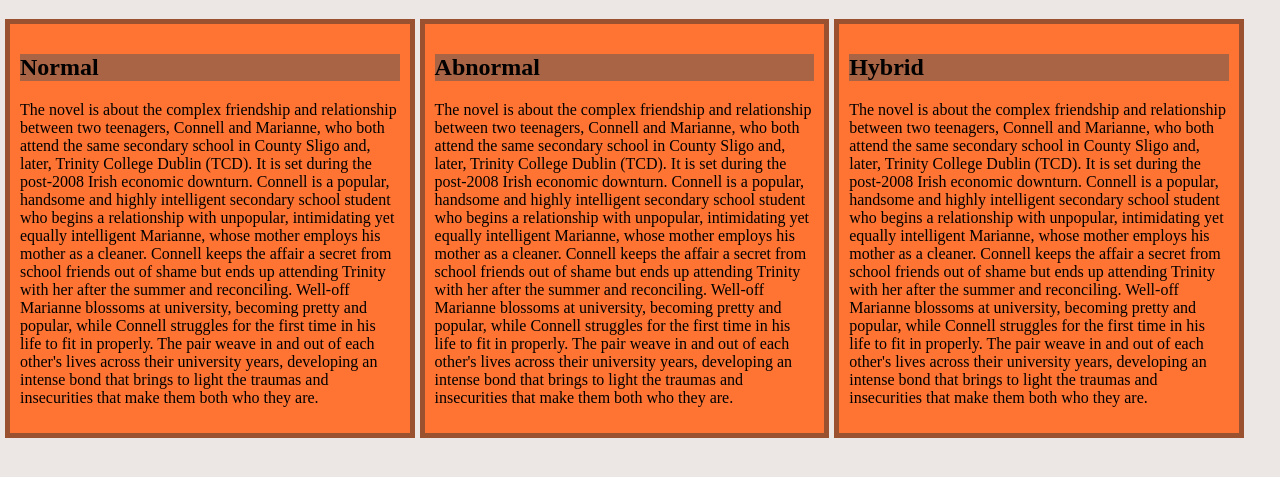
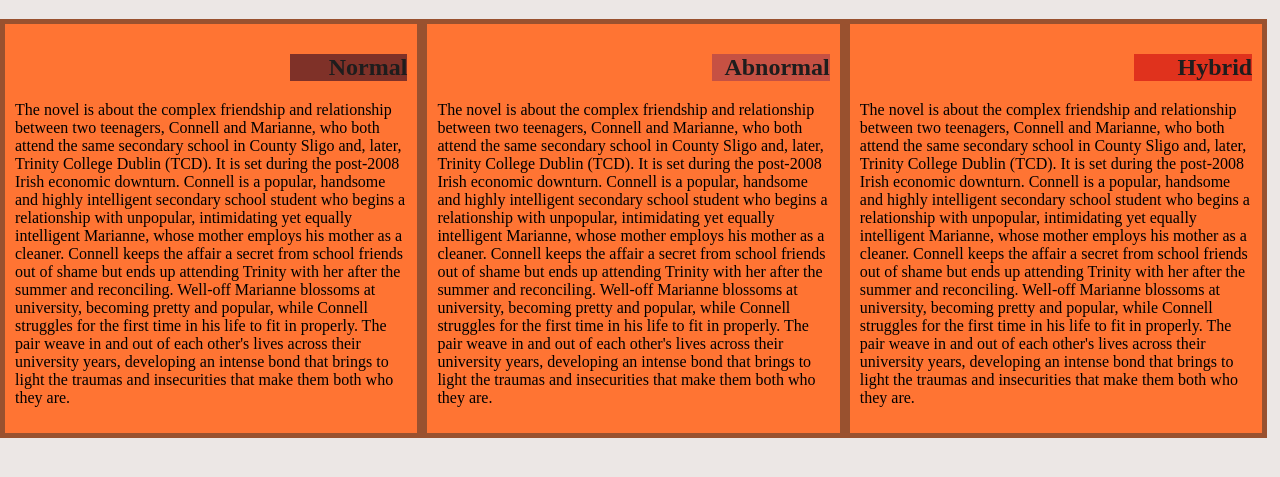
Before and after one commit to atwani/three-column-website, a plain HTML site: page index.html in a window 1280 px wide. Shown: the part 61-538 px from the top of the page. Drawn offline with Linux system fonts and the light colour scheme.

Commit message:
updated stylesheet and html file

```diff
--- a/index.html
+++ b/index.html
@@ -9,17 +9,17 @@
 <body>
 		<h1>Three types of tea</h1>
 		<section id="section1">
-		<h2>Normal</h2>
+		<h2 id="normal">Normal</h2>
 		<p>The novel is about the complex friendship and relationship between two teenagers, Connell and Marianne, who both attend the same secondary school in County Sligo and, later, Trinity College Dublin (TCD). It is set during the post-2008 Irish economic downturn. Connell is a popular, handsome and highly intelligent secondary school student who begins a relationship with unpopular, intimidating yet equally intelligent Marianne, whose mother employs his mother as a cleaner. Connell keeps the affair a secret from school friends out of shame but ends up attending Trinity with her after the summer and reconciling. Well-off Marianne blossoms at university, becoming pretty and popular, while Connell struggles for the first time in his life to fit in properly. The pair weave in and out of each other's lives across their university years, developing an intense bond that brings to light the traumas and insecurities that make them both who they are.</p>
 		</section>
 
 		<section id="section2">
-		<h2>Abnormal</h2>
+		<h2 id="abnormal">Abnormal</h2>
 		<p>The novel is about the complex friendship and relationship between two teenagers, Connell and Marianne, who both attend the same secondary school in County Sligo and, later, Trinity College Dublin (TCD). It is set during the post-2008 Irish economic downturn. Connell is a popular, handsome and highly intelligent secondary school student who begins a relationship with unpopular, intimidating yet equally intelligent Marianne, whose mother employs his mother as a cleaner. Connell keeps the affair a secret from school friends out of shame but ends up attending Trinity with her after the summer and reconciling. Well-off Marianne blossoms at university, becoming pretty and popular, while Connell struggles for the first time in his life to fit in properly. The pair weave in and out of each other's lives across their university years, developing an intense bond that brings to light the traumas and insecurities that make them both who they are.</p>
 		</section>
 
 		<section id="section3">
-		<h2>Hybrid</h2>
+		<h2 id="hybrid">Hybrid</h2>
 		<p>The novel is about the complex friendship and relationship between two teenagers, Connell and Marianne, who both attend the same secondary school in County Sligo and, later, Trinity College Dublin (TCD). It is set during the post-2008 Irish economic downturn. Connell is a popular, handsome and highly intelligent secondary school student who begins a relationship with unpopular, intimidating yet equally intelligent Marianne, whose mother employs his mother as a cleaner. Connell keeps the affair a secret from school friends out of shame but ends up attending Trinity with her after the summer and reconciling. Well-off Marianne blossoms at university, becoming pretty and popular, while Connell struggles for the first time in his life to fit in properly. The pair weave in and out of each other's lives across their university years, developing an intense bond that brings to light the traumas and insecurities that make them both who they are.</p>
 		</secton>
 
--- a/stylesheet-main.css
+++ b/stylesheet-main.css
@@ -15,55 +15,62 @@ h1{
 	text-align:center;
 }
 h2{
-	align:left;
-	background-color: #A86444;
+	text-align:right;
+	color: #1E1D1D;
+
+	width:30%;
+	float:right;
+}
+#normal{
+	background-color:#7F3128;
+}
+#abnormal{
+	background-color:#C65143;
+}
+#hybrid{
+	background-color:#E0321D;
+}
+p{
+	clear:right;
+}
+section{
+	float:left;
+	width:33%;
+	padding:10px;
+	border:5px solid #99512F;
+	background-color:#FF7433;
 
 }
 #section1{
-	width:32%;
-	background-color:#FF7433;
-	margin-right:5px;
-	border:5px solid #99512F;
-	padding:10px;
-	float:left;
-	margin-left:5px;
 
 }
 #section2{
-	float:left;
-	width:32%;
-	border:5px solid #99512F;
-	background-color:#FF7433;
-	margin-right:5px;
-	padding:10px;
 
 }
 #section3
 {
-	width:32%;
-	border:5px solid #99512F;
-	padding:10px;
-	background-color:#FF7433;
-	float:left;
 
 }
 @media (min-width:992px){
-	#section1{
-		width:32%;
+
+	section{
+		width:33%;
+
 	}
 	#section2{
-		width:32%;
+
 	}
 	#section3{
-		width:32%;
+
 	}
 }
-@media (min-width:768px )and (max-width:991px){
+@media (min-width:768px )AND (max-width:991px){
+
 	#section1{
-		width:49%;
+		width:50%;
 	}
 	#section2{
-		width:49%;
+		width:50%;
 
 	}
 	#section3{
@@ -72,14 +79,14 @@ h2{
 }
 @media (max-width:767px)
 {
-	#section1{
+	section{
 		width:100%;
 	}
 	#section2{
-		width:100%;
+
 	}
 	#section3{
-		width:100%;
+
 	}
 
 }
```
